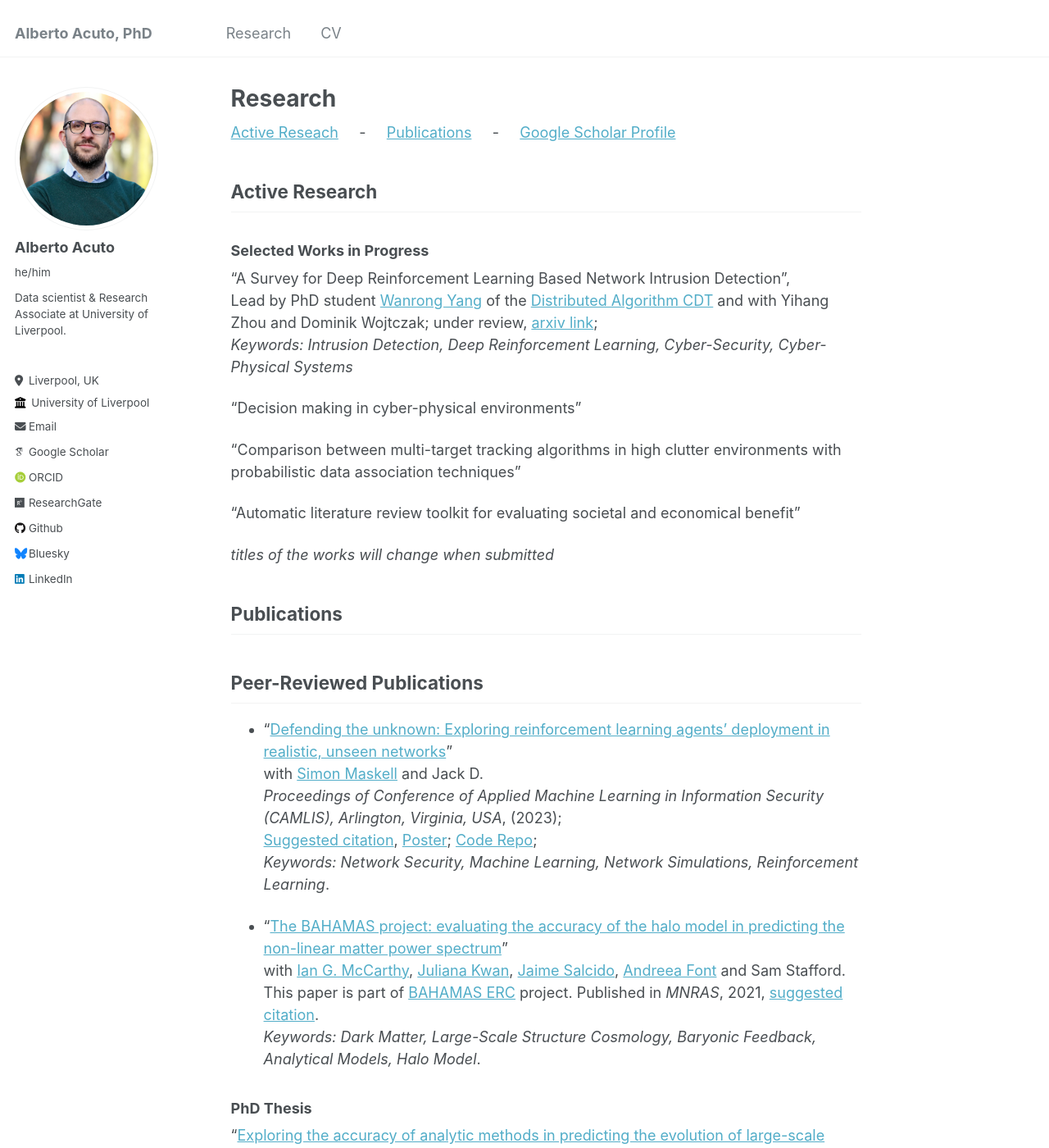
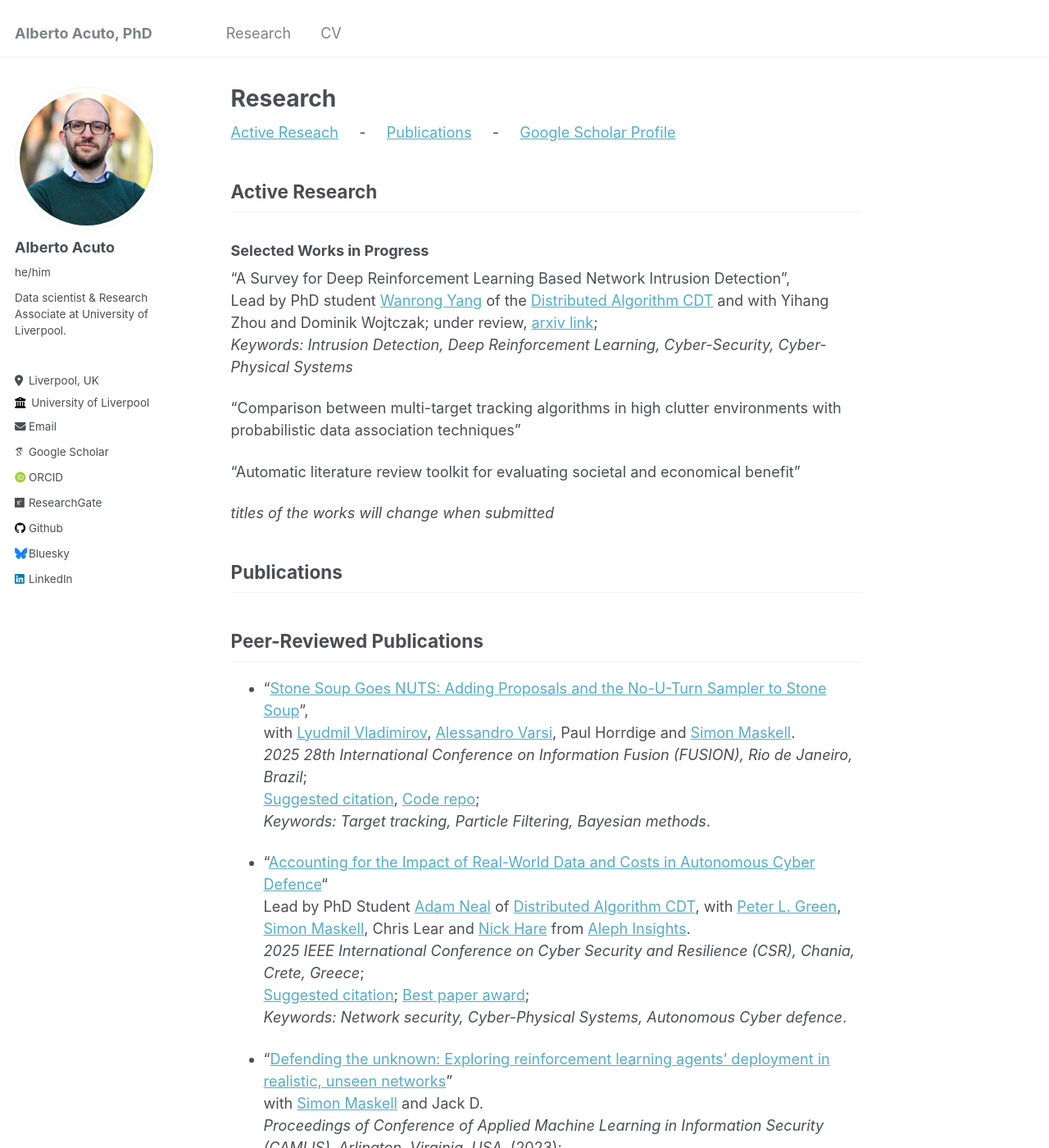
Before and after one commit to A-acuto/A-acuto.github.io, a Jekyll site: the page built from _pages/research.md, in a window 1280 px wide and 1400 px high. Shown: the whole window at 82% size. Built offline with Jekyll 4.4.1, drawn with Linux system fonts in a browser that asks for light colours; some web fonts are replaced.

Commit message:
updates of papers and news

```diff
--- a/Gemfile
+++ b/Gemfile
@@ -23,6 +23,7 @@ group :jekyll_plugins do
   gem 'jekyll-sitemap'
   gem 'hawkins'
   gem "webrick", "~> 1.8"
+  gem "jemoji"
 end
 
 platforms :mingw, :x64_mingw, :mswin, :jruby do
--- a/_config.yml
+++ b/_config.yml
@@ -212,7 +212,9 @@ collections:
   talks:
     output: false
     permalink: /:collection/:path/
-
+  mentoring:
+    output: true
+    permalink: /:collection/:path/
 
 # Defaults
 defaults:
@@ -291,6 +293,7 @@ plugins:
   - jekyll-gist
   - jekyll-feed
   - jekyll-redirect-from
+  - jemoji
 # mimic GitHub Pages with --safe
 whitelist:
   - jekyll-paginate
--- a/_pages/research.md
+++ b/_pages/research.md
@@ -17,8 +17,6 @@ Lead by PhD student [Wanrong Yang][wanrong] of the [Distributed Algorithm CDT][c
 and Dominik Wojtczak; under review, [arxiv link](https://arxiv.org/abs/2410.07612);
 _Keywords: Intrusion Detection, Deep Reinforcement Learning, Cyber-Security, Cyber-Physical Systems_
 
-"Decision making in cyber-physical environments"
-
 "Comparison between multi-target tracking algorithms in high clutter environments with probabilistic data association techniques"
 
 "Automatic literature review toolkit for evaluating societal and economical benefit"
@@ -30,6 +28,19 @@ Publications
 </h2>
 
 ## Peer-Reviewed Publications
+- "[Stone Soup Goes NUTS: Adding Proposals and the No-U-Turn Sampler to Stone Soup](https://ieeexplore.ieee.org/document/11124070)", <br />
+with [Lyudmil Vladimirov](https://www.linkedin.com/in/lyudmil-vladimirov?originalSubdomain=uk), [Alessandro Varsi](https://scholar.google.com/citations?user=F0i3ZboAAAAJ&hl=it),
+Paul Horrdige and [Simon Maskell][smask]. <br />
+*2025 28th International Conference on Information Fusion (FUSION), Rio de Janeiro, Brazil*;<br />
+[Suggested citation](https://ieeexplore.ieee.org/document/11124070), [Code repo](https://github.com/UoL-SignalProcessingGroup/StoneSoupNUTS);<br />
+_Keywords: Target tracking, Particle Filtering, Bayesian methods_.
+
+- "[Accounting for the Impact of Real-World Data and Costs in Autonomous Cyber Defence](https://ieeexplore.ieee.org/document/11130046)"<br />
+Lead by PhD Student [Adam Neal](https://www.linkedin.com/in/adam-neal-264a34157?originalSubdomain=uk) of [Distributed Algorithm CDT][cdt],
+with [Peter L. Green](https://scholar.google.com/citations?user=MSBOh-4AAAAJ&hl=en), [Simon Maskell][smask], Chris Lear and [Nick Hare](https://scholar.google.com/citations?hl=en&user=C09CV1UAAAAJ) from [Aleph Insights](https://alephinsights.com/).<br />
+*2025 IEEE International Conference on Cyber Security and Resilience (CSR), Chania, Crete, Greece*;<br />
+[Suggested citation](https://ieeexplore.ieee.org/document/11130046); [Best paper award](https://www.ieee-csr.org/awards/);<br />
+_Keywords: Network security, Cyber-Physical Systems, Autonomous Cyber defence_.
 
 - "[Defending the unknown: Exploring reinforcement learning agents’ deployment in realistic, unseen networks](https://ceur-ws.org/Vol-3652/paper2.pdf)"
 with [Simon Maskell][smask] and Jack D.
```
Also changed, not shown: _pages/about.md (+2 -0 lines).
